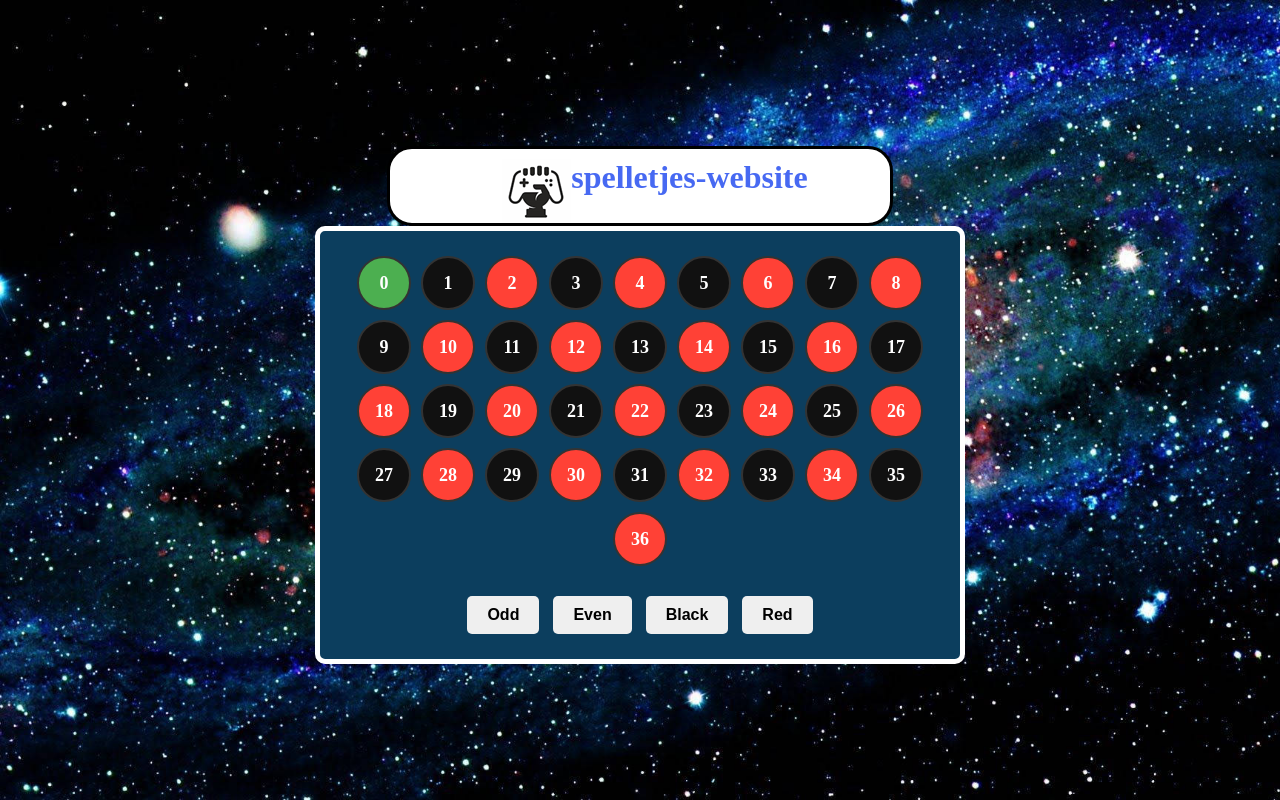
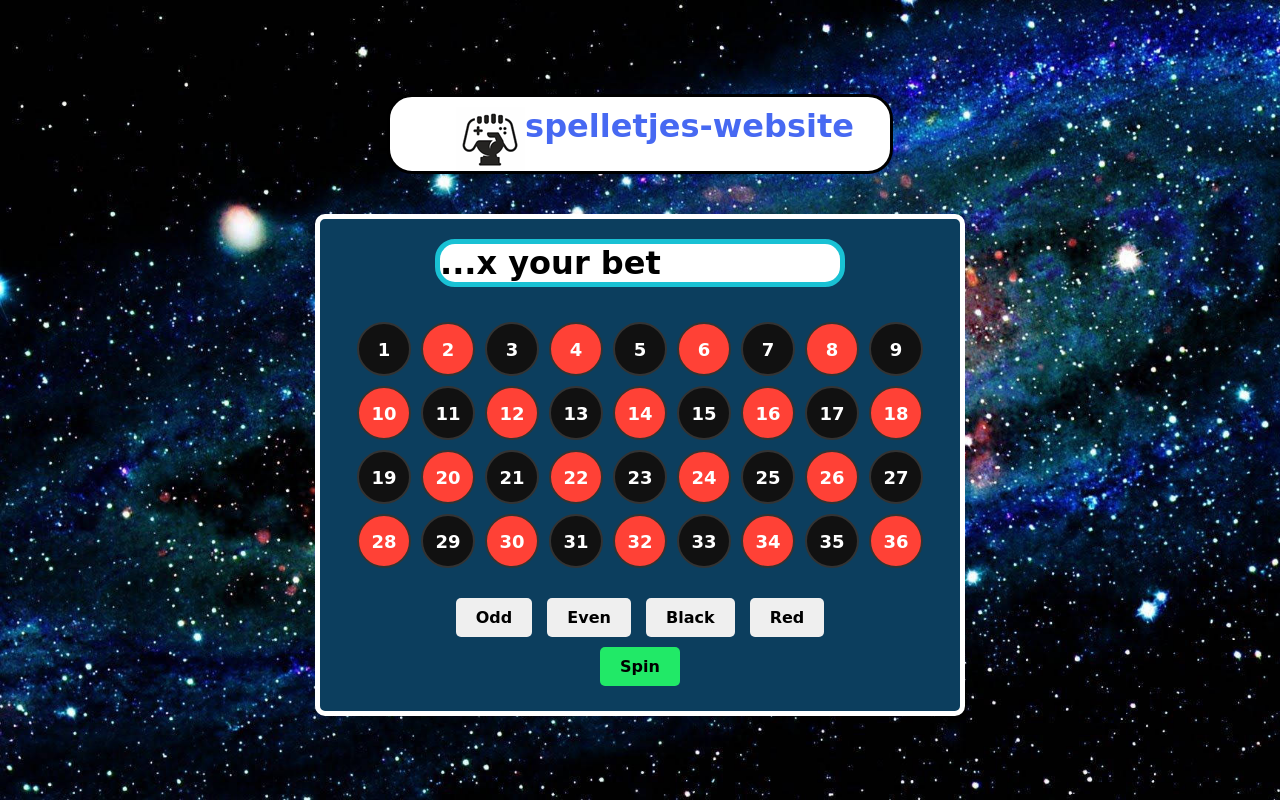
Before and after one commit to ThomasVermeer/spelletjeswebsite, a PHP site: page /roulette.php in a window 1280 px wide. Run offline with PHP 8.4, Linux system fonts and the light colour scheme.

Commit message:
roulette update

```diff
--- a/css/roulette.css
+++ b/css/roulette.css
@@ -7,9 +7,23 @@ body {
     flex-direction: column;
     height: 100vh;
     margin: 0;
+    font-family: 'Comic Sans MS', cursive;
+    /* Voeg een tekenachtig lettertype toe */
+}
+
+/* Voeg de tekenachtige stijl toe aan alle tekst */
+.roulette-table,
+.bet,
+.betting-buttons,
+button,
+.reward,
+h1 {
+    font-family: 'Comic Sans MS', cursive;
+    /* Voeg een tekenachtig lettertype toe aan specifieke elementen */
 }
 
 .roulette-table {
+    margin-top: 40px;
     background-color: #0c3e5e;
     border: 5px solid #fff;
     border-radius: 10px;
@@ -88,21 +102,25 @@ button#red {
     color: #000000;
 }
 
-
+.spinbutton {
+    background-color: rgb(33, 233, 103);
+}
 
 .selectable.hovered {
     border-color: #ffd900;
-
     color: #ffd900;
-
     transition: background-color 0.3s ease, color 0.3s ease;
-
 }
-
 
 .selectable.selected {
     border-color: #ffd900;
+    color: #ffd900;
+}
 
-    color: #ffd900;
-
+.reward {
+    background-color: white;
+    margin-bottom: 30px;
+    border-radius: 20px;
+    width: 400px;
+    border: solid rgb(25, 193, 212) 5px;
 }
--- a/roulette.js
+++ b/roulette.js
@@ -1,7 +1,11 @@
 document.addEventListener('DOMContentLoaded', function () {
     const selectableItems = document.querySelectorAll('.selectable');
+    const spinButton = document.getElementById('spin');
+    const resultDisplay = document.getElementById('result');
 
-    // Voeg hover-effect toe aan selecteerbare elementen
+    let selectedType = null;
+    let selectedValue = null;
+
     selectableItems.forEach(function (item) {
         item.addEventListener('mouseover', function () {
             item.classList.add('hovered');
@@ -11,15 +15,47 @@ document.addEventListener('DOMContentLoaded', function () {
             item.classList.remove('hovered');
         });
 
-        // Voeg klikgebeurtenis toe voor selecteren van knoppen
         item.addEventListener('click', function () {
-            // Deselecteer alle selecteerbare elementen
             selectableItems.forEach(function (selectable) {
                 selectable.classList.remove('selected');
             });
 
-            // Markeer het geselecteerde element
             item.classList.add('selected');
+
+            selectedType = item.getAttribute('data-type');
+            selectedValue = item.getAttribute('data-value');
         });
     });
+
+    spinButton.addEventListener('click', function () {
+        const randomNumber = Math.floor(Math.random() * 36) + 1;
+
+        let message = '';
+        if (selectedType === 'red' || selectedType === 'black') {
+            const numberElement = document.querySelector('.bet[data-value="' + randomNumber + '"]');
+            const numberColor = numberElement.classList.contains('red') ? 'red' : 'black';
+
+            if (selectedType === numberColor) {
+                message = 'Het nummer was ' + randomNumber + '. Je wint X2!';
+            } else {
+                message = 'Het nummer was ' + randomNumber + '. Je wint niets.';
+            }
+        } else if (selectedType === 'odd' || selectedType === 'even') {
+            if ((selectedType === 'odd' && randomNumber % 2 === 1) || (selectedType === 'even' && randomNumber % 2 === 0)) {
+                message = 'Het nummer was ' + randomNumber + '. Je wint X2!';
+            } else {
+                message = 'Het nummer was ' + randomNumber + '. Je wint niets.';
+            }
+        } else if (selectedType === 'number' && selectedValue !== null) {
+            if (selectedValue == randomNumber) { // Vergelijk hier met '==' in plaats van '==='
+                message = 'je keuze ' + selectedValue + ' is correct. Je wint 36x!';
+            } else {
+                message = 'je keuze ' + selectedValue + ' is incorrect het was ' + randomNumber;
+            }
+        } else {
+            message = 'Ongeldige selectie';
+        }
+
+        resultDisplay.textContent = message;
+    });
 });
--- a/roulette.php
+++ b/roulette.php
@@ -9,19 +9,21 @@
     <link rel="stylesheet" href="css/roulette.css">
 </head>
 
-<?php
-require_once('header.php');
-?>
-
 <body>
+    <?php
+    require_once('header.php');
+    ?>
     <div class="roulette-table">
+        <div class="reward">
+            <h1 id="result">...x your bet</h1>
+        </div>
         <div class="betting-area">
             <?php
-            for ($i = 0; $i <= 36; $i++) {
+            for ($i = 1; $i <= 36; $i++) {
                 $color = ($i % 2 == 0) ? 'red' : 'black'; // Wissel tussen rood en zwart
                 // Voeg de selecteerbare klasse toe aan elk getal
-                $betClass = ($i == 0) ? 'bet green' : 'bet selectable ' . $color;
-                echo '<div class="' . $betClass . '" data-value="' . $i . '">' . $i . '</div>';
+                $betClass = ($i == 0) ? '' : 'bet selectable ' . $color;
+                echo '<div class="' . $betClass . '" data-type="number" data-value="' . $i . '">' . $i . '</div>';
             }
             ?>
         </div>
@@ -31,6 +33,7 @@ require_once('header.php');
             <button class="selectable" data-type="black">Black</button>
             <button class="selectable" data-type="red">Red</button>
         </div>
+        <button class="spinbutton" id="spin">Spin</button>
     </div>
     <script src="roulette.js"></script>
 </body>
```
Also changed, not shown: img/roulette.png (added), img/roulette2.jpg (added).
